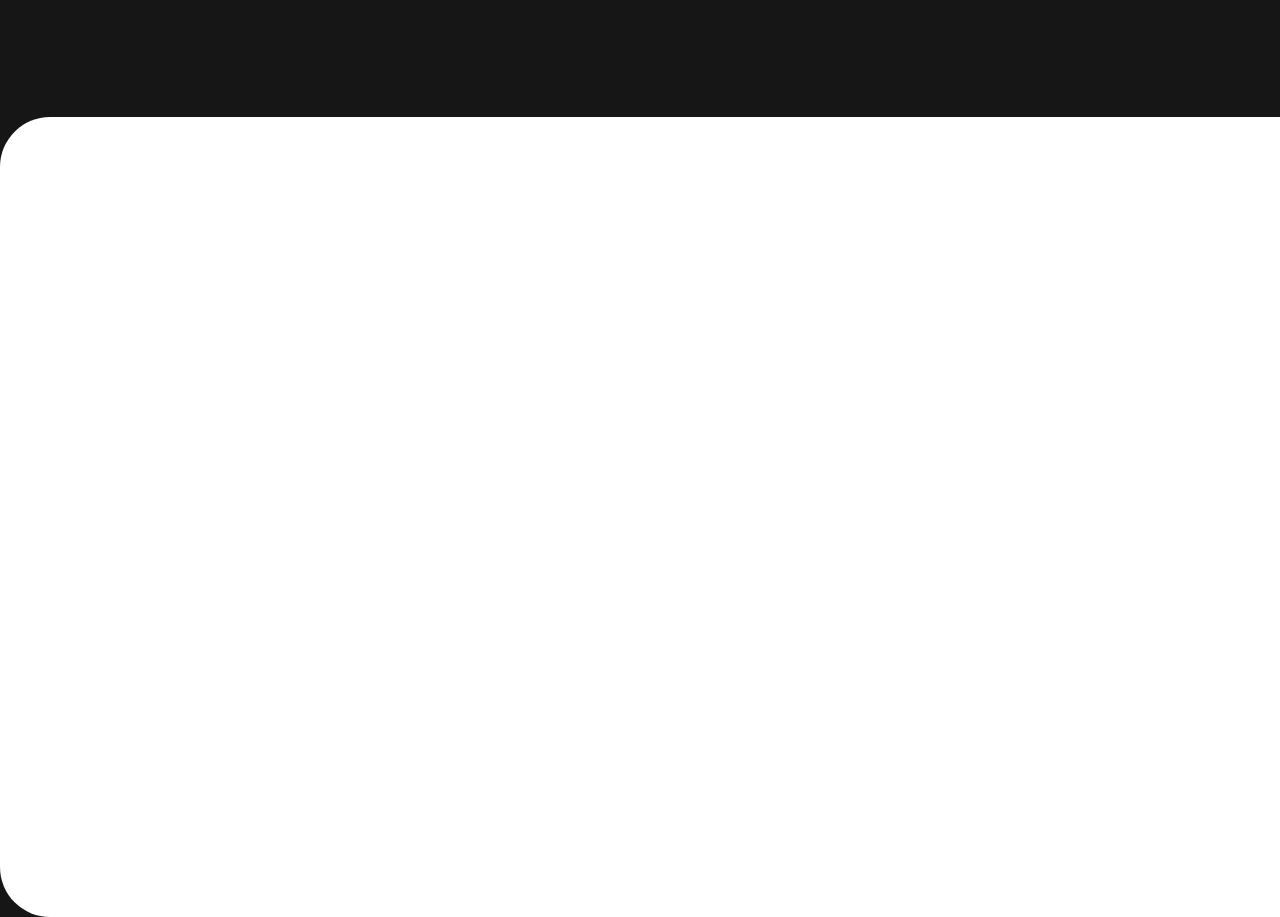
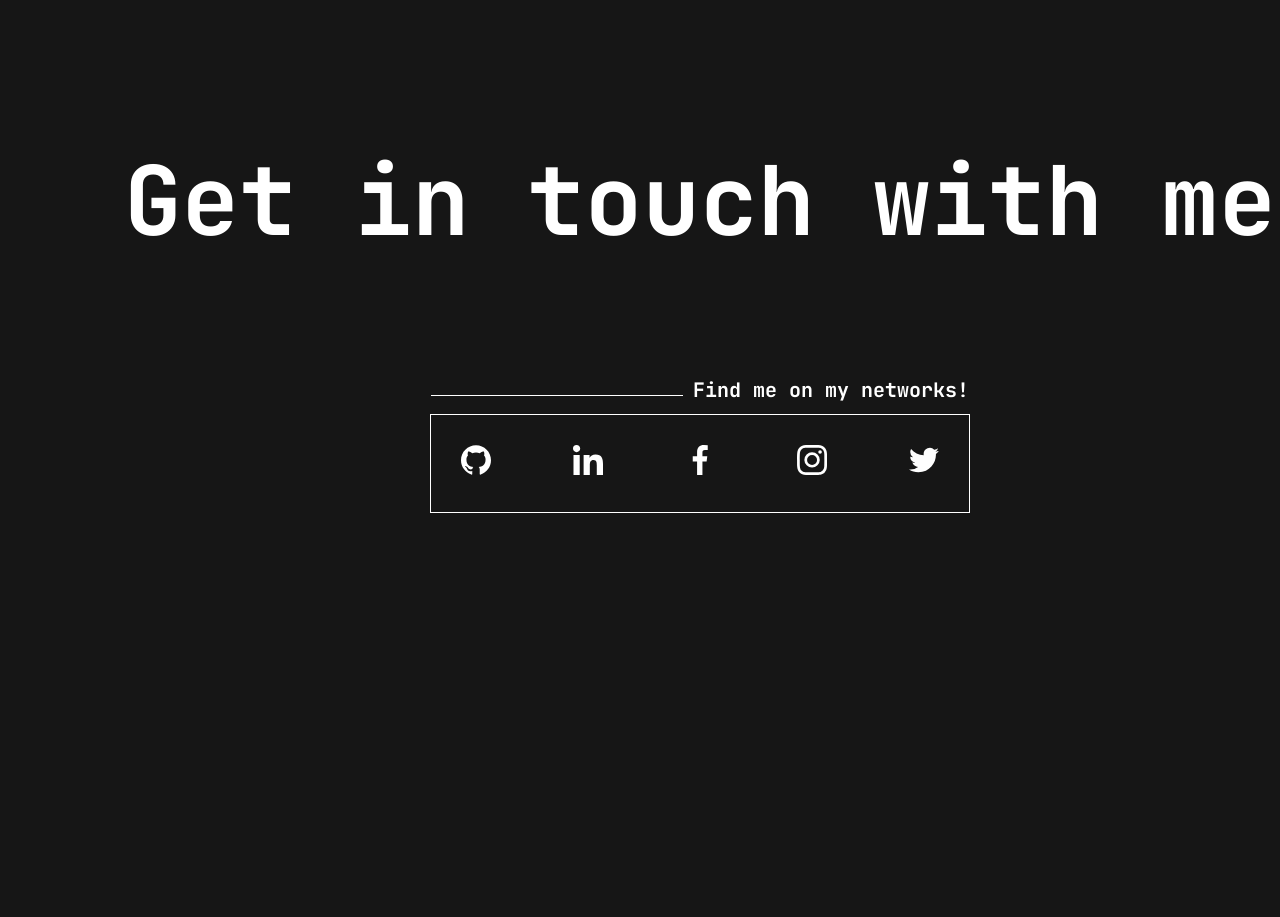
Before and after one commit to AndreyShyshkin/Template-Portfolio, a website: page index.html in a window 1280 px wide. Shown: the part 4854-5771 px from the top of the page. Drawn offline with Linux system fonts and the light colour scheme.

Commit message:
add one block in contacts section

```diff
--- a/assets/scss/config.scss
+++ b/assets/scss/config.scss
@@ -4,3 +4,7 @@ $main-white: #FFF;
 $main-gray: #888888;
 $main-blue: #1B91FF;
 $main-black: #000;
+$soft-color: #444; // I use #444
+// $main-color: #FFE082; // I use #fff176
+$main-color: #f90; // I use #fff176
+$size: 40px;
--- /dev/null
+++ b/assets/scss/contacts-section.scss
@@ -0,0 +1,138 @@
+body .wrapper .contacts-section {
+  display: flex;
+  flex-direction: column;
+  padding: 20px 40px;
+  background-color: transparent;
+}
+.contacts-section__title {
+  color: #fff;
+  font-family: JetBrains Mono;
+  font-size: 96px;
+  font-style: normal;
+  font-weight: 700;
+  line-height: normal;
+  text-align: center;
+  margin-bottom: 150px;
+}
+
+
+
+.networks {
+  // This is just a container to center the netbox
+  // width: 100%;
+  // height: 100vh;
+
+  display: flex;
+  justify-content: center;
+  align-items: center;
+}
+
+.netbox {
+  position: relative;
+  width:540px;
+  display: flex;
+
+  justify-content: space-between;
+  align-items: center;
+  border: 1px solid $main-white;
+  color: $main-white;
+
+  .netbox__item{
+    padding: 30px;
+    color: $main-white;
+    transition: color 140ms ease;
+    // margin: 0 0.4rem;
+    // background-color: red;
+    cursor: pointer;
+
+    &:after {
+      position: absolute;
+      right: 0;
+      bottom: calc(100% + 50px);
+      display: block;
+      width: 100%;
+      // bottom: 3.5rem;
+      // bottom: 70px;
+      z-index: 20;
+      content: attr(data-tip);
+
+      // font-size: 0.6rem;
+      color: $body-bg-color;
+      background-color: $main-color;
+      padding: 1rem;
+      opacity: 0;
+      pointer-events: none;
+      transform: translateY(1rem);
+      transition: all 300ms ease 200ms;
+
+      // color: #fff;
+    font-family: JetBrains Mono;
+    font-size:22px;
+    font-style: normal;
+    font-weight: 700;
+    line-height: normal;
+    // margin-top: 26px;
+    // margin-right: 45px;
+
+
+
+
+      // The animation is delayed 200ms to avoid multiple animations when hovering multiple icons quickly
+    }
+
+    &:hover {
+      color: $main-color;
+      .netbox__icon{
+        fill: $main-color;
+      }
+
+      &:after {
+        opacity: 1;
+        transform: translateY(0);
+      }
+    }
+
+  }
+
+
+.netbox__icon{
+  fill: $main-white;
+}
+
+  &:before {
+    position: absolute;
+    // top: -0.5rem;
+    top: -20px;
+    right: 0;
+    content: '';
+    display: block;
+    width: 100%;
+    height: 1px;
+    background-color: $main-white;
+  }
+
+  &:after {
+    content: 'Find me on my networks!';
+    position: absolute;
+    font-family: JetBrains Mono;
+    // top: -0.8rem;
+    // top: -20px;
+    right: 0;
+    top: -40px;
+    height: 30px;
+    // background-color: green;
+    // font-size: 0.5rem;
+    padding-left: 10px;
+    background-color: $body-bg-color;
+    // This background color should match the general background to make the efect with the yellow line
+    // color: #fff;
+    font-size: 20px;
+    // font-style: normal;
+    font-weight: 700;
+
+    // margin-top: 60px;
+
+
+  }
+
+}
--- a/assets/scss/pages/index.scss
+++ b/assets/scss/pages/index.scss
@@ -2,6 +2,7 @@
 @import "../navigation.scss";
 @import "../reset.scss";
 @import "../allPages.scss";
+@import "../contacts-section.scss";
 
 body {
   background-color: $body-bg-color;
--- a/index.html
+++ b/index.html
@@ -93,7 +93,42 @@
           ><button class="more-btn-blog">More-></button></a
         >
       </section>
-      <section id="contacts"></section>
+      <section id="contacts" class="contacts-section">
+        <p class="contacts-section__title ">Get in touch with me</p>
+        <div class="networks">
+          <ul class="netbox">
+            <li class="netbox__item" data-tip="I've written a lot of lines of code, take a look :)">
+              <a href="https://github.com/" class="netbox__link" target="_blank">
+                <svg class="netbox__icon" width="30" height="30">
+                  <use href="assets/img/icons.svg#icon-github"></use>
+                </svg>
+              </a>
+          </li>
+            <li class="netbox__item" data-tip="For a deeper dive into my professional background, visit my LinkedIn profile!">
+              <a href="https://linkedin.com/" class="netbox__link" target="_blank"><svg class="netbox__icon" width="30" height="30">
+              <use href="assets/img/icons.svg#icon-linkedin"></use>
+            </svg></a>
+              </li>
+            <li class="netbox__item" data-tip="I share some interesting posts about Tech in FB!">
+              <a href="https://facebook.com/" class="netbox__link" target="_blank"><svg class="netbox__icon" width="30" height="30">
+              <use href="assets/img/icons.svg#icon-facebook"></use>
+            </svg></a>
+              </li>
+              <li class="netbox__item" data-tip="CSS wizardry and HTML magic – see it all on my Instagram!">
+                <a href="https://instagram.com/" class="netbox__link" target="_blank"><svg class="netbox__icon" width="30" height="30">
+                <use href="assets/img/icons.svg#icon-instagram"></use>
+              </svg></a> </li>
+              <li class="netbox__item" data-tip="Curious about my latest coding experiments? Follow me!">
+                <a href="https://twitter.com/" class="netbox__link" target="_blank"><svg class="netbox__icon" width="30" height="30">
+                <use href="assets/img/icons.svg#icon-twitter"></use>
+              </svg></a> </li>
+
+
+
+
+          </ul>
+      </div>
+      </section>
     </div>
     <script src="assets/js/jquery.min.js"></script>
     <script src="assets/js/utils.js"></script>
--- a/package.json
+++ b/package.json
@@ -13,5 +13,8 @@
     "gulp": "^4.0.2",
     "gulp-sass": "^5.1.0",
     "sass": "^1.68.0"
+  },
+  "dependencies": {
+    "gulp-watch": "^5.0.1"
   }
 }
```
Also changed, not shown: assets/css/index.css, assets/img/github.svg (added), assets/img/icons.svg (added), 1 other file.
